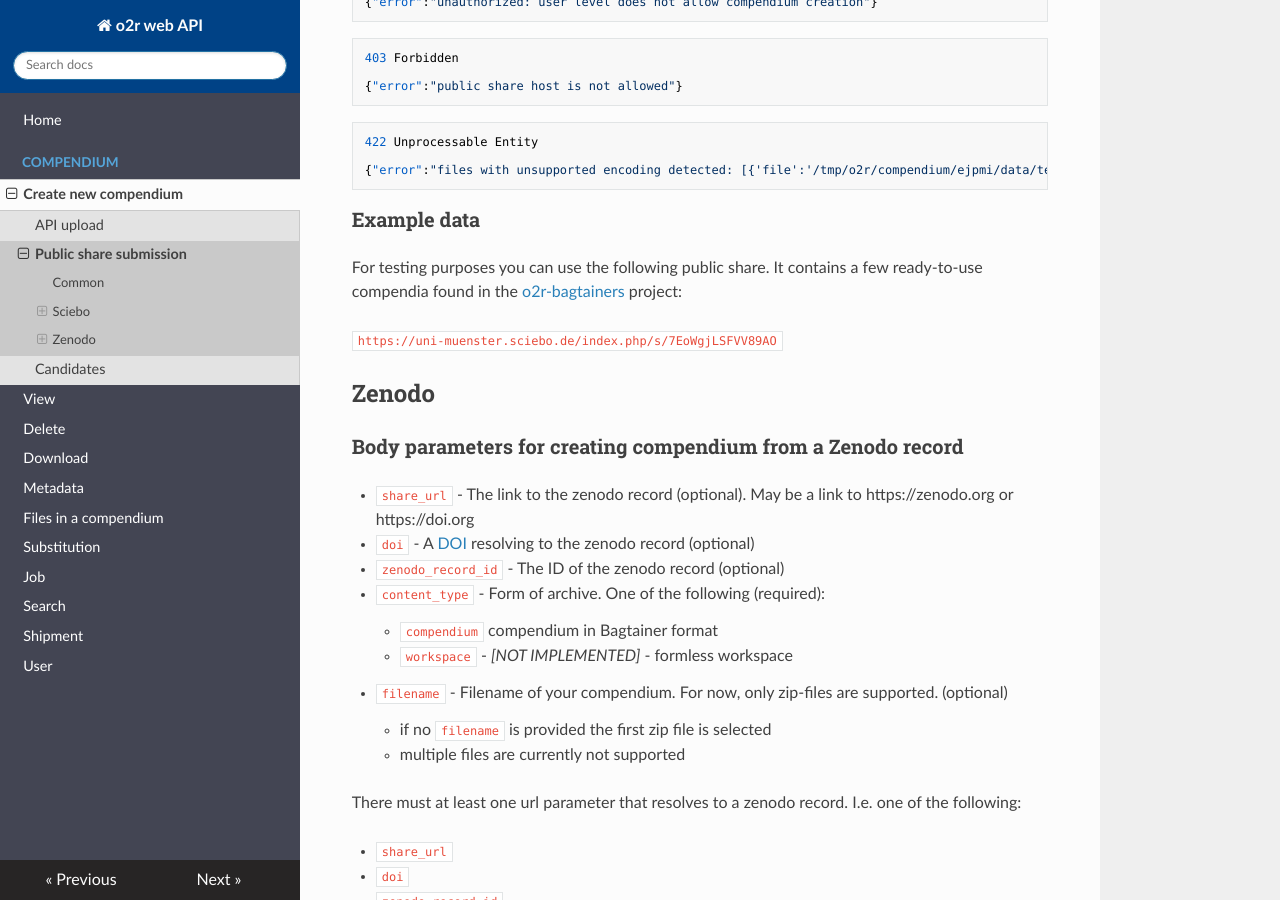
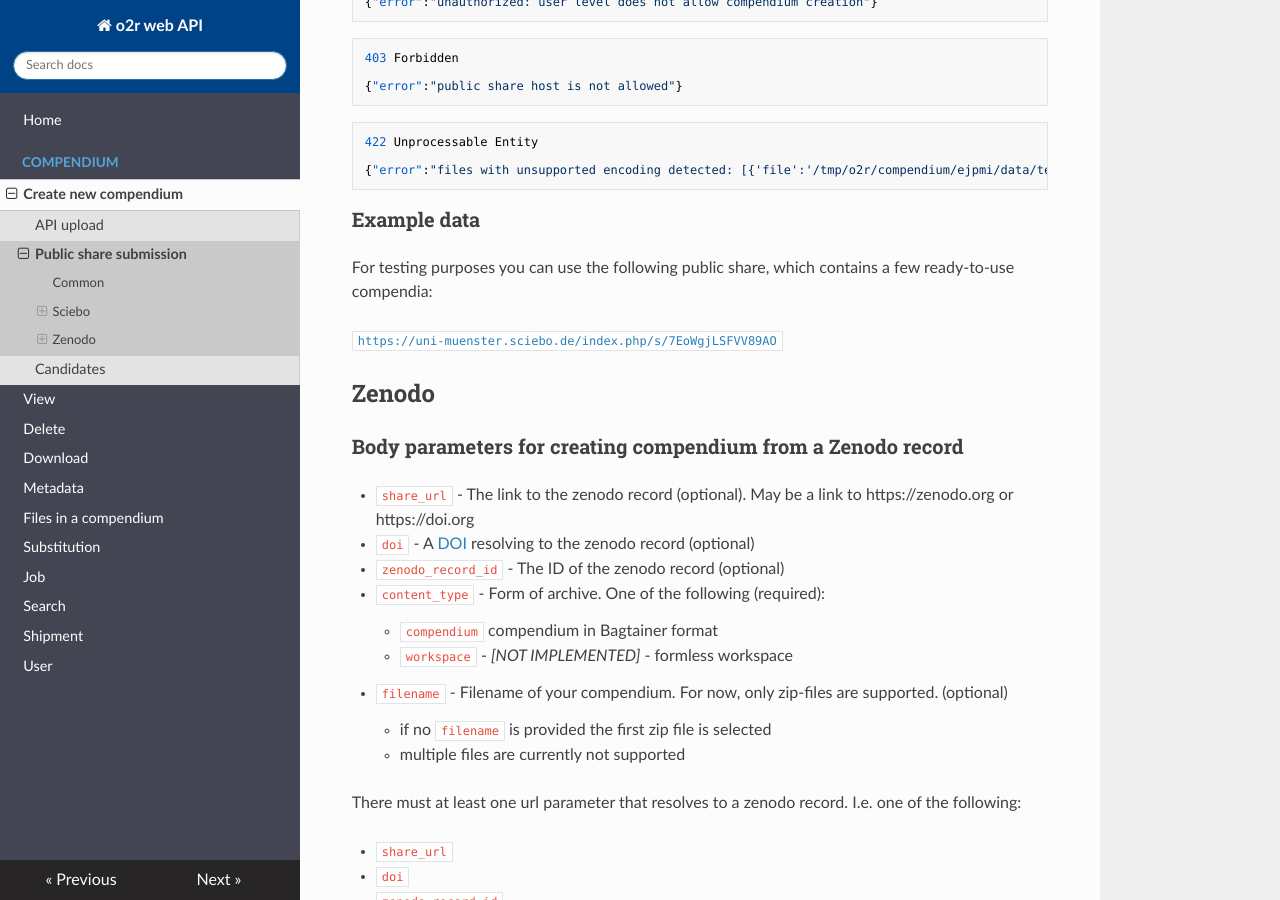
Before and after one commit to o2r-project/api, an MkDocs documentation site: the page built from docs/compendium/public_share.md, in a window 1280 px wide and 900 px high, scrolled down 1879 px. Built offline with MkDocs 1.6.1, drawn with Linux system fonts in a browser that asks for light colours; nearby versions of some CDN libraries; old or Windows-style settings are respelled for this version of MkDocs; some of the changed text lies outside the part shown.

```diff
--- a/docs/compendium/public_share.md
+++ b/docs/compendium/public_share.md
@@ -90,9 +90,9 @@ curl -F "content_type=compendium" \
 
 ### Example data
 
-For testing purposes you can use the following public share. It contains a few ready-to-use compendia found in the [o2r-bagtainers](https://github.com/o2r-project/o2r-bagtainers) project:
+For testing purposes you can use the following public share, which contains a few ready-to-use compendia:
 
-`https://uni-muenster.sciebo.de/index.php/s/7EoWgjLSFVV89AO`
+[`https://uni-muenster.sciebo.de/index.php/s/7EoWgjLSFVV89AO`](https://uni-muenster.sciebo.de/index.php/s/7EoWgjLSFVV89AO)
 
 ## Zenodo
 
@@ -182,7 +182,8 @@ If the Zenodo record id is supplied through the `doi` or `zenodo_record_id` para
 
 ### Example data
 
-For testing purposes you can use the following public shares. These contain the _metatainer_ compendium found in the [o2r-bagtainers](https://github.com/o2r-project/o2r-bagtainers) project:
+For testing purposes you can use the following public shares.
+They contain the a compendium with metadata.
 
-- Sciebo: `https://uni-muenster.sciebo.de/index.php/s/G8vxQ1h50V4HpuA`
-- Zenodo: `https://sandbox.zenodo.org/record/69114`
+- Sciebo: [`https://uni-muenster.sciebo.de/index.php/s/G8vxQ1h50V4HpuA`](https://uni-muenster.sciebo.de/index.php/s/G8vxQ1h50V4HpuA)
+- Zenodo: [`https://sandbox.zenodo.org/record/69114`](https://sandbox.zenodo.org/record/69114)
```
Also changed, not shown: docs/compendium/upload.md (+1 -8 lines).
